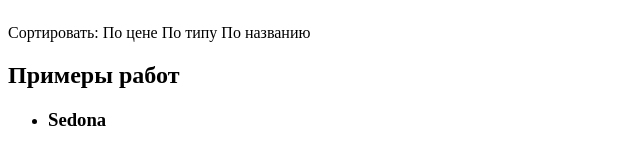
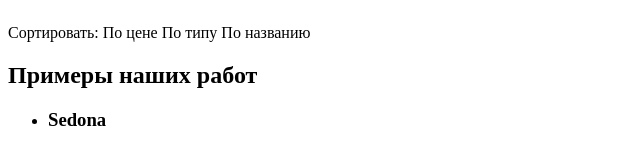
Before and after one commit to HW2020370/1481831-nerds-29, a plain HTML site: page catalog.html in a window 1280 px wide. Shown: the part 251-398 px from the top of the page, without its empty margins (0-640 px from the left). Drawn offline with Linux system fonts and the light colour scheme.

Commit message:
изменения в каталоге

```diff
--- a/catalog.html
+++ b/catalog.html
@@ -35,7 +35,7 @@
       <a><span>По названию</span></a>
     </div>
     <section>
-      <h2>Примеры работ</h2>
+      <h2>Примеры наших работ</h2>
       <ul>
         <li>
           <h3>Sedona</h3>
@@ -64,7 +64,7 @@
         </li>
         <li>
           <h3>Kvast</h3>
-        <img src="#" alt="Kvast">
+          <img src="#" alt="Kvast">
         </li>
       </ul>
     </section>
```
